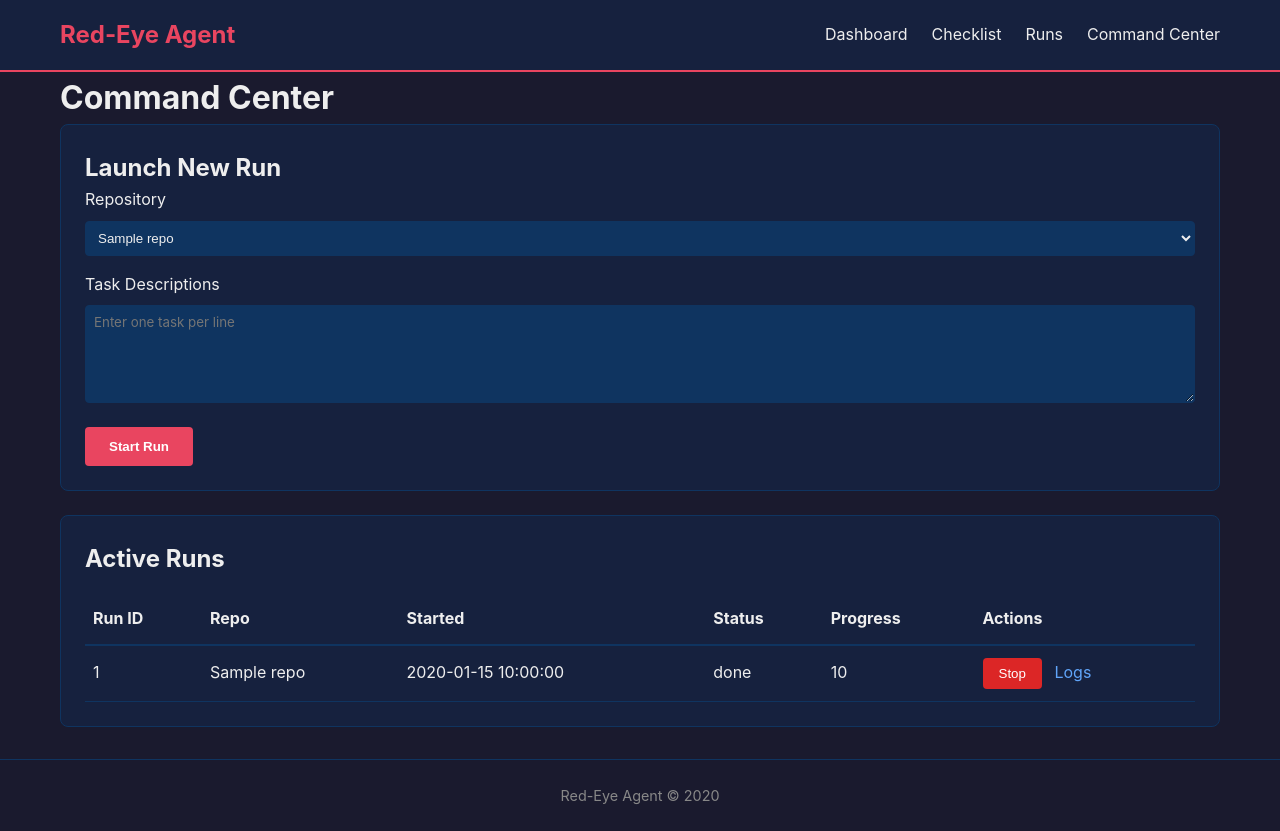
After one commit to ah8571/red-eye-agent, a FastAPI app: template web/templates/command_center.html in a window 1280 px wide. The commit adds this page. Run offline with FastAPI, Linux system fonts and the light colour scheme; the template is opened without the code that fills it: most values are stand-ins (such as "Sample title", 1, 10 or a date in 2020).

Commit message:
Add command center page with run launch form and active runs table

```diff
--- a/web/templates/base.html
+++ b/web/templates/base.html
@@ -100,6 +100,7 @@
                 <a href="/">Dashboard</a>
                 <a href="/checklist">Checklist</a>
                 <a href="/runs">Runs</a>
+                <a href="/command-center">Command Center</a>
                 {% if user_email is defined and user_email %}
                 <a href="/logout">Logout</a>
                 {% endif %}
--- /dev/null
+++ b/web/templates/command_center.html
@@ -0,0 +1,112 @@
+{% extends 'base.html' %}
+
+{% block title %}Command Center — Red-Eye Agent{% endblock %}
+
+{% block content %}
+<h1>Command Center</h1>
+
+<div class="card">
+    <h2>Launch New Run</h2>
+    <form id="launchForm">
+        <div style="margin-bottom: 1rem;">
+            <label for="repoSelect" style="display: block; margin-bottom: 0.5rem;">Repository</label>
+            <select id="repoSelect" style="width: 100%; padding: 0.5rem; background-color: #0f3460; color: #eee; border: 1px solid #0f3460; border-radius: 4px;">
+                {% for repo in repos %}
+                <option value="{{ repo.name }}">{{ repo.name }}</option>
+                {% endfor %}
+            </select>
+        </div>
+        <div style="margin-bottom: 1rem;">
+            <label for="taskTextarea" style="display: block; margin-bottom: 0.5rem;">Task Descriptions</label>
+            <textarea id="taskTextarea" rows="5" placeholder="Enter one task per line" style="width: 100%; padding: 0.5rem; background-color: #0f3460; color: #eee; border: 1px solid #0f3460; border-radius: 4px; font-family: inherit;"></textarea>
+        </div>
+        <button type="submit" style="background-color: #e94560; color: white; border: none; padding: 0.75rem 1.5rem; border-radius: 4px; cursor: pointer; font-weight: bold;">Start Run</button>
+    </form>
+</div>
+
+<div class="card">
+    <h2>Active Runs</h2>
+    <table style="width: 100%; border-collapse: collapse; margin-top: 1rem;">
+        <thead>
+            <tr style="border-bottom: 2px solid #0f3460;">
+                <th style="text-align: left; padding: 0.75rem 0.5rem;">Run ID</th>
+                <th style="text-align: left; padding: 0.75rem 0.5rem;">Repo</th>
+                <th style="text-align: left; padding: 0.75rem 0.5rem;">Started</th>
+                <th style="text-align: left; padding: 0.75rem 0.5rem;">Status</th>
+                <th style="text-align: left; padding: 0.75rem 0.5rem;">Progress</th>
+                <th style="text-align: left; padding: 0.75rem 0.5rem;">Actions</th>
+            </tr>
+        </thead>
+        <tbody>
+            {% for run in active_runs %}
+            <tr style="border-bottom: 1px solid #0f3460;">
+                <td style="padding: 0.75rem 0.5rem;">{{ run.run_id }}</td>
+                <td style="padding: 0.75rem 0.5rem;">{{ run.repo }}</td>
+                <td style="padding: 0.75rem 0.5rem;">{{ run.started }}</td>
+                <td style="padding: 0.75rem 0.5rem;">{{ run.status }}</td>
+                <td style="padding: 0.75rem 0.5rem;">{{ run.progress }}</td>
+                <td style="padding: 0.75rem 0.5rem;">
+                    <button onclick="stopRun('{{ run.run_id }}')" style="background-color: #dc2626; color: white; border: none; padding: 0.5rem 1rem; border-radius: 4px; cursor: pointer; margin-right: 0.5rem;">Stop</button>
+                    <a href="/command-center/{{ run.run_id }}/logs" style="color: #60a5fa; text-decoration: none;">Logs</a>
+                </td>
+            </tr>
+            {% else %}
+            <tr>
+                <td colspan="6" style="padding: 1rem; text-align: center; color: #888;">No active runs</td>
+            </tr>
+            {% endfor %}
+        </tbody>
+    </table>
+</div>
+
+<script>
+    document.getElementById('launchForm').addEventListener('submit', async (e) => {
+        e.preventDefault();
+        const repo = document.getElementById('repoSelect').value;
+        const tasks = document.getElementById('taskTextarea').value
+            .split('\n')
+            .filter(line => line.trim());
+
+        try {
+            const response = await fetch('/api/runs/start', {
+                method: 'POST',
+                headers: {
+                    'Content-Type': 'application/json'
+                },
+                body: JSON.stringify({ repo, tasks })
+            });
+
+            if (response.ok) {
+                const data = await response.json();
+                alert(`Run started with ID: ${data.run_id}`);
+                location.reload();
+            } else {
+                const error = await response.text();
+                alert(`Error: ${error}`);
+            }
+        } catch (err) {
+            alert(`Network error: ${err.message}`);
+        }
+    });
+
+    async function stopRun(runId) {
+        if (!confirm('Are you sure you want to stop this run?')) return;
+
+        try {
+            const response = await fetch(`/api/runs/${runId}/stop`, {
+                method: 'POST'
+            });
+
+            if (response.ok) {
+                alert('Run stopped');
+                location.reload();
+            } else {
+                const error = await response.text();
+                alert(`Error: ${error}`);
+            }
+        } catch (err) {
+            alert(`Network error: ${err.message}`);
+        }
+    }
+</script>
+{% endblock %}
```
